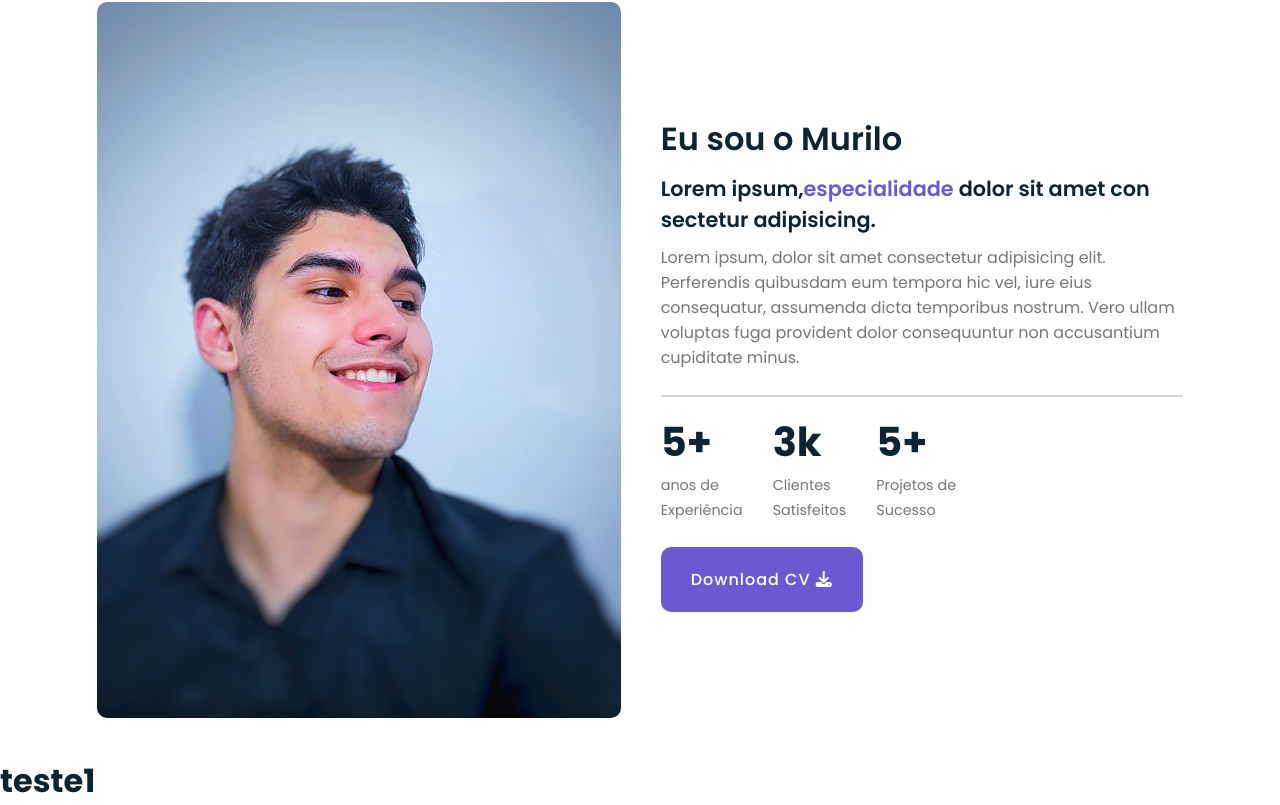
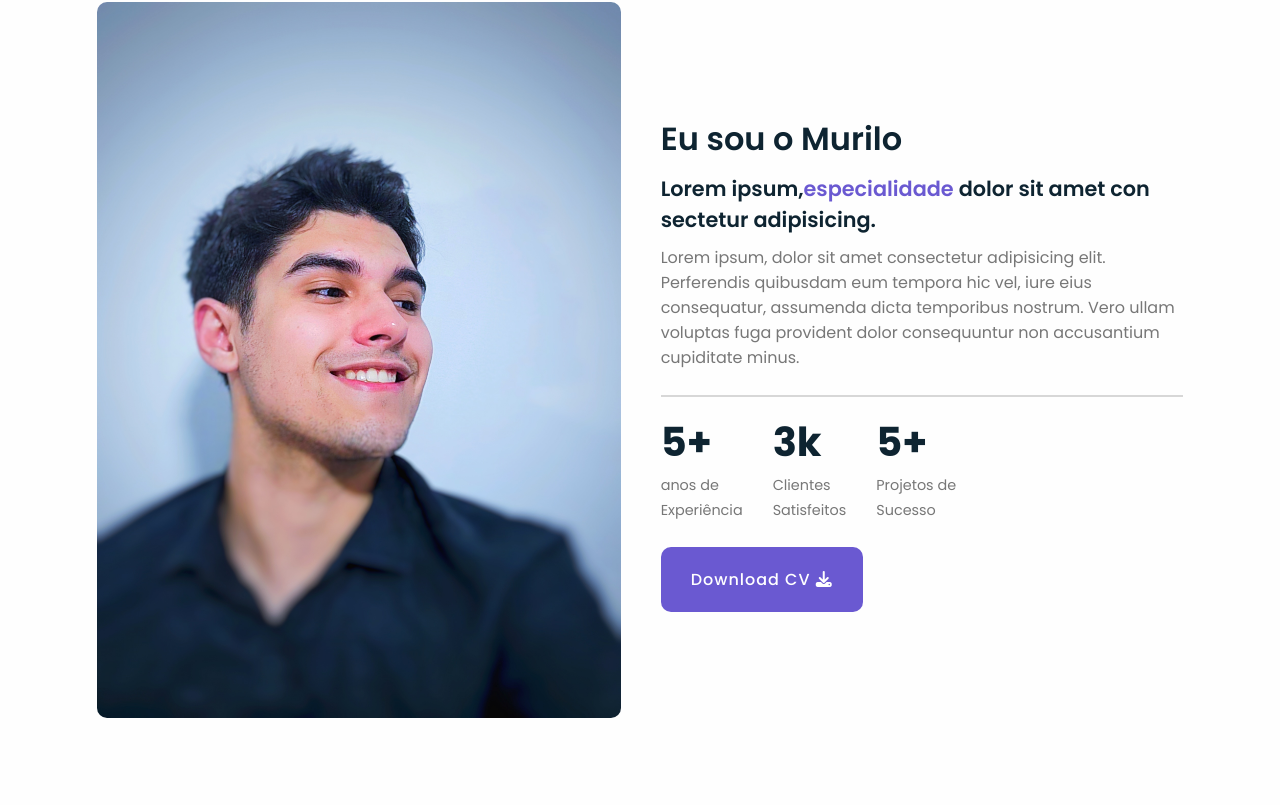
Before and after one commit to Cressoni/portifolio, a plain HTML site: page index.html in a window 1280 px wide. Shown: the part 1126-1931 px from the top of the page. After the commit the page ends 1883 px from the top, so only its background shows below. Drawn offline with nearby package versions, Linux system fonts and the light colour scheme.

Commit message:
commit test completed please ignore

```diff
--- a/index.html
+++ b/index.html
@@ -90,8 +90,6 @@
         </div><!--container flex-center-->
     </section>
 
-    <h1>teste1</h1>
-
     <!--External Scripts-->
     <script src="Assets/main.js"></script>
 </body>
```
